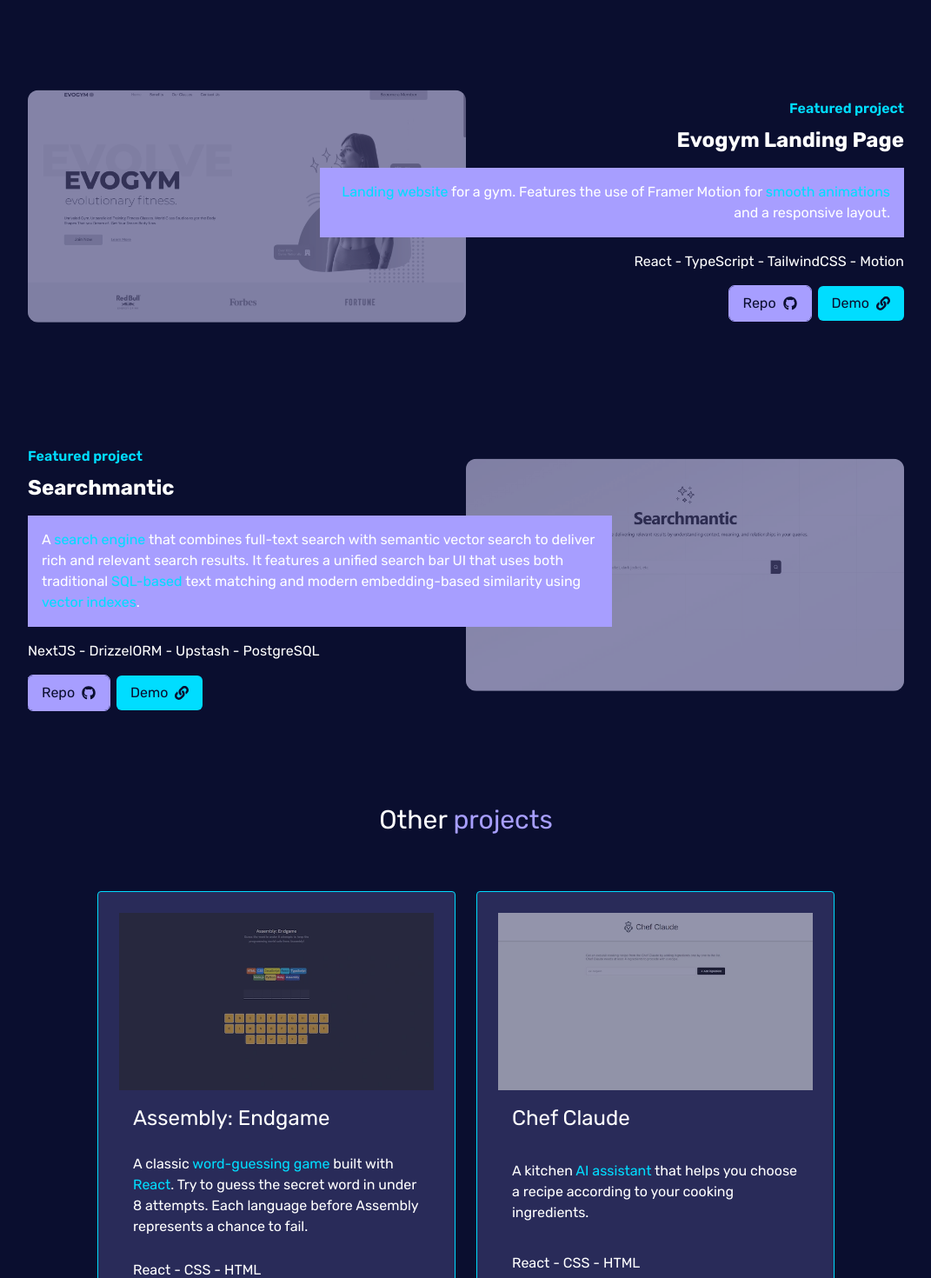
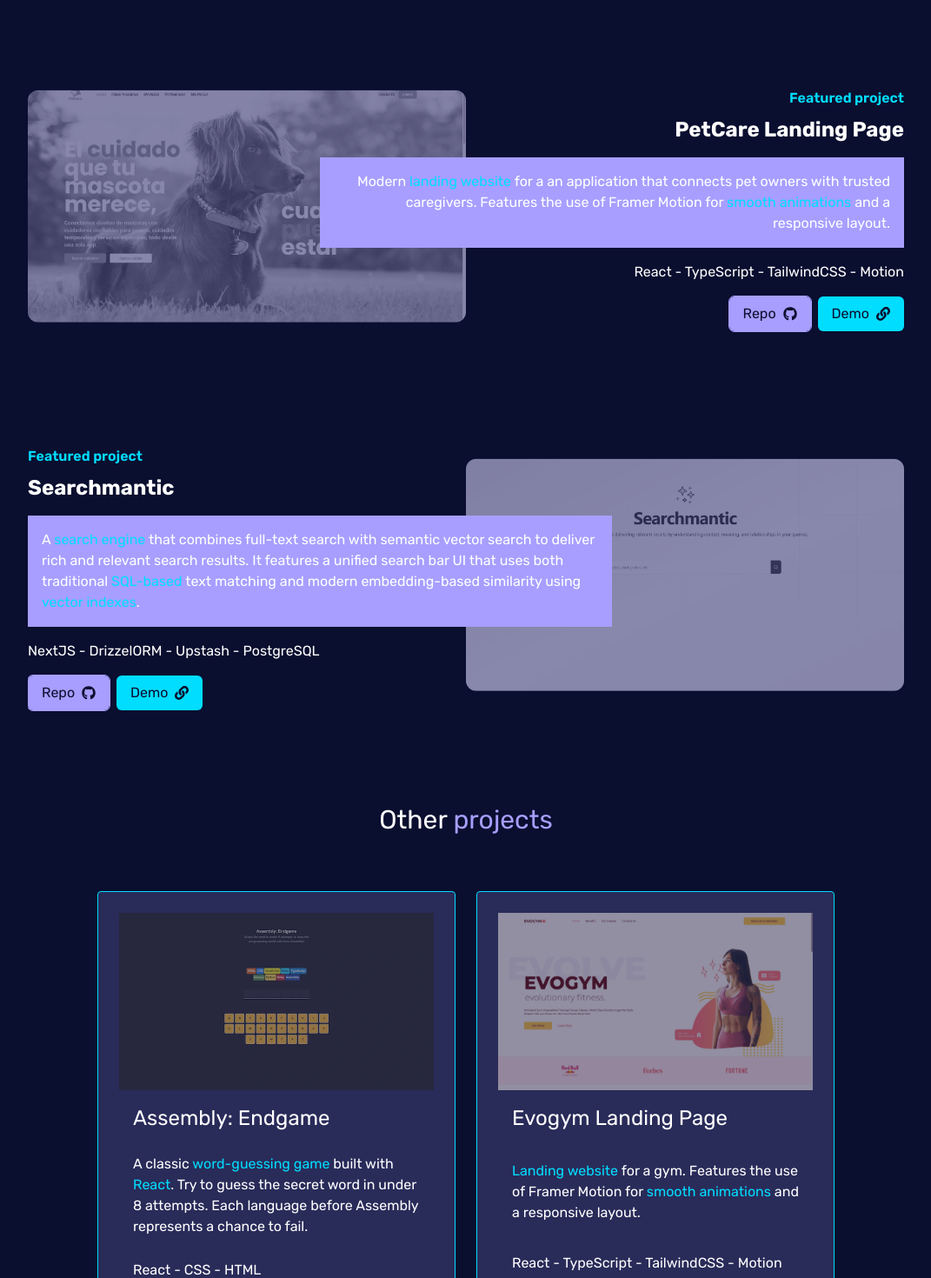
Before and after one commit to GabiniJQ/portfolio, a React (Vite) app: page / in a window 1280 px wide. Shown: the part 2580-4050 px from the top of the page at 87% size, without its empty margins (104-1175 px from the left). Built offline with nearby package versions, Linux system fonts and the light colour scheme.

Commit message:
Update projects section with PetCare

```diff
--- a/src/consts/projects.tsx
+++ b/src/consts/projects.tsx
@@ -25,20 +25,21 @@ export const featuredProjects = [
     },
   },
   {
-    title: 'Evogym Landing Page',
-    imgSrc: '/img/Evogym.webp',
+    title: 'PetCare Landing Page',
+    imgSrc: '/img/Petcare.webp',
     description: (
       <>
-        <span className='text-primary'>Landing website</span> for a gym.
-        Features the use of Framer Motion for{' '}
+        Modern <span className='text-primary'>landing website</span> for a an
+        application that connects pet owners with trusted caregivers. Features
+        the use of Framer Motion for{' '}
         <span className='text-primary'>smooth animations</span> and a responsive
         layout.
       </>
     ),
     techStack: ['React', 'TypeScript', 'TailwindCSS', 'Motion'],
     links: {
-      github: 'https://github.com/GabiniJQ/gym-app-typescript',
-      demo: 'https://gym-app-typescript-j9i.pages.dev/',
+      github: 'https://github.com/GabiniJQ/petcare',
+      demo: 'https://petcare-six-kohl.vercel.app/',
     },
   },
   {
@@ -81,18 +82,20 @@ export const moreProjects = [
     },
   },
   {
-    title: 'Chef Claude',
-    imgSrc: '/img/Chef.webp',
+    title: 'Evogym Landing Page',
+    imgSrc: '/img/Evogym.webp',
     description: (
       <>
-        A kitchen <span className='text-primary'>AI assistant</span> that helps
-        you choose a recipe according to your cooking ingredients.
+        <span className='text-primary'>Landing website</span> for a gym.
+        Features the use of Framer Motion for{' '}
+        <span className='text-primary'>smooth animations</span> and a responsive
+        layout.
       </>
     ),
-    techStack: ['React', 'CSS', 'HTML'],
+    techStack: ['React', 'TypeScript', 'TailwindCSS', 'Motion'],
     links: {
-      github: 'https://github.com/GabiniJQ/Chef-Claude',
-      demo: 'https://chef-claude.pages.dev/',
+      github: 'https://github.com/GabiniJQ/gym-app-typescript',
+      demo: 'https://gym-app-typescript-j9i.pages.dev/',
     },
   },
 ]
```
Also changed, not shown: public/img/Petcare.webp (added).
